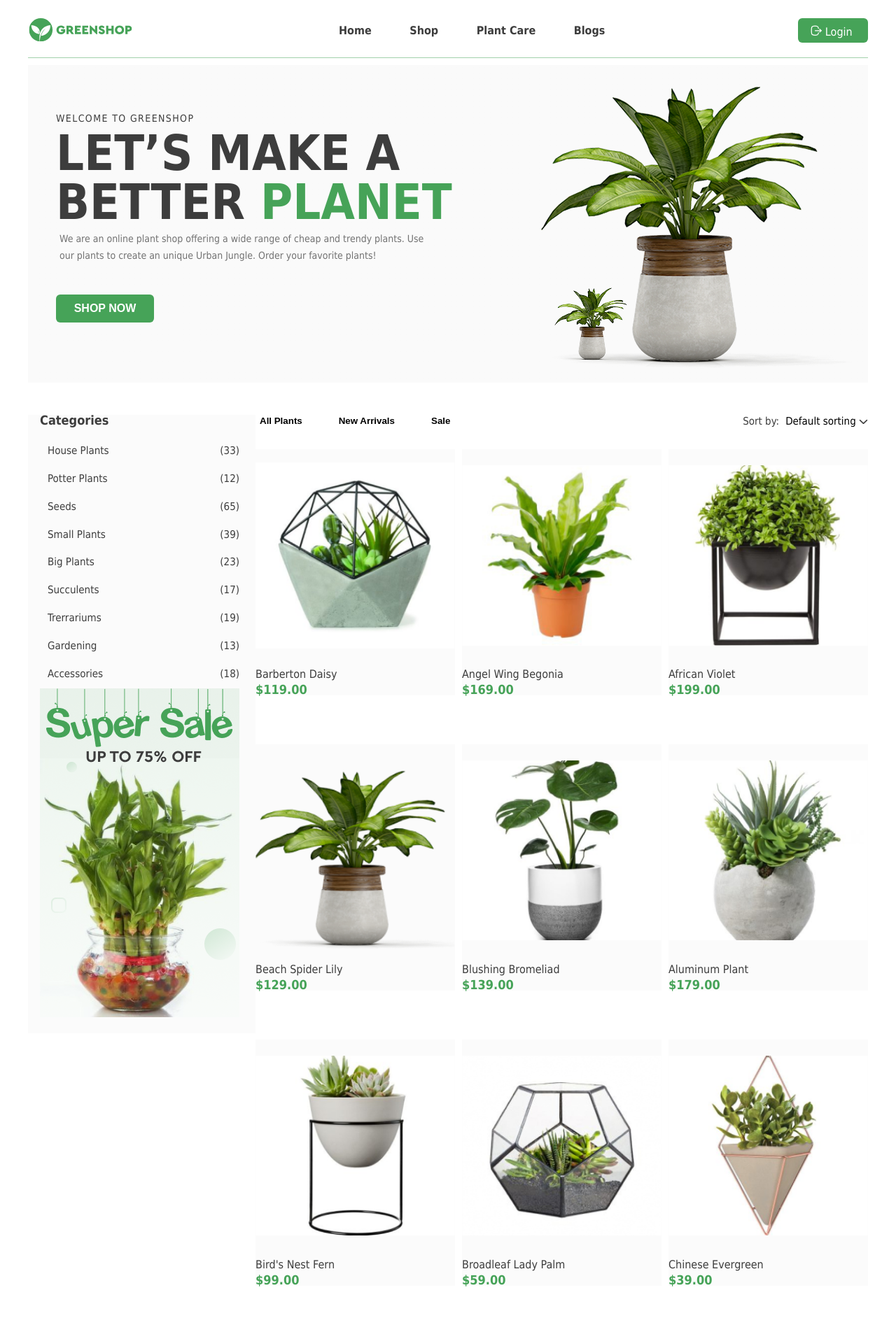
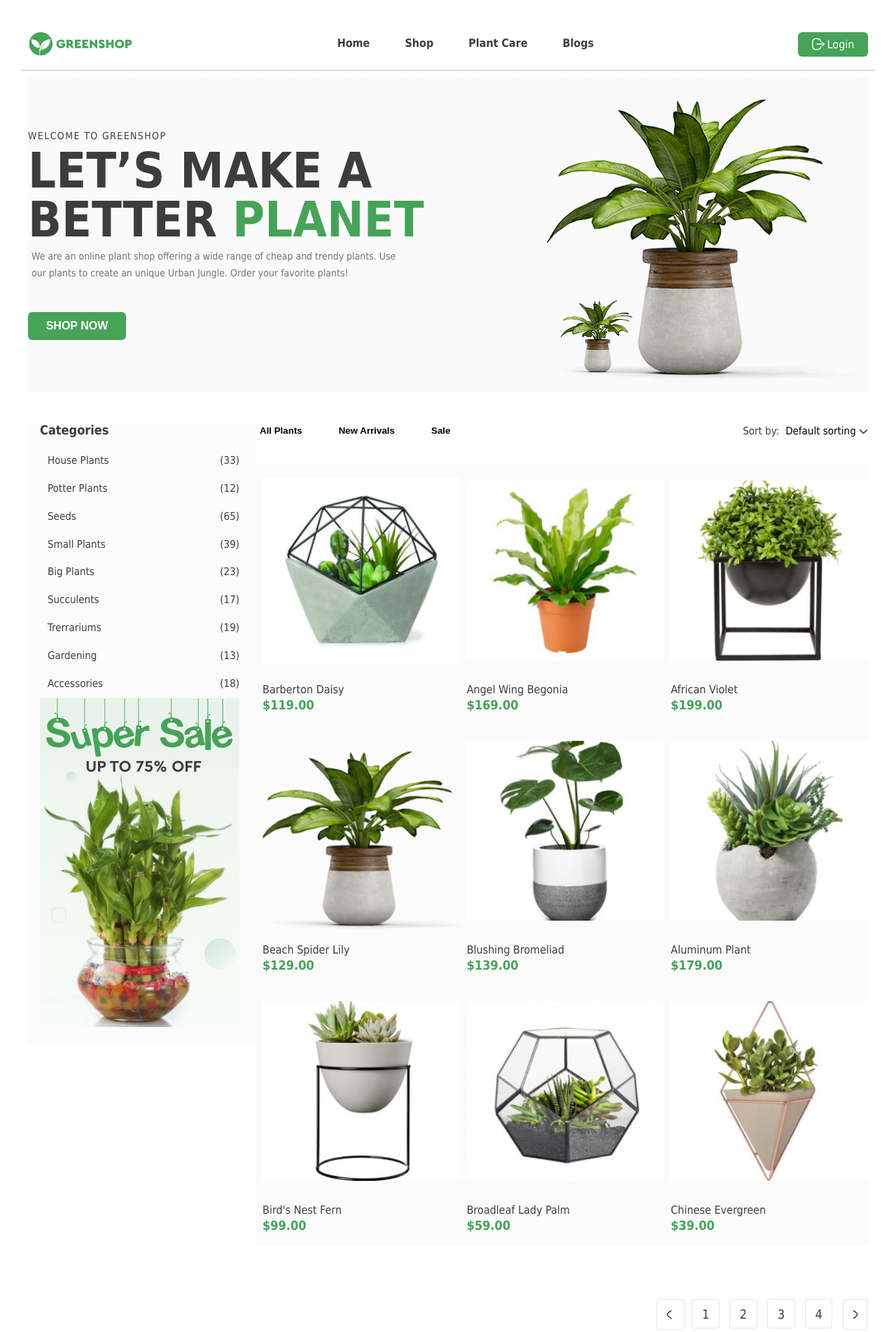
Before and after one commit to olhaLK/Front-end-basic, a plain HTML site: page hw-site-greenshop/index.html in a window 1280 px wide. Shown: the top 1904 px of the page at 70% size. Drawn offline with Linux system fonts and the light colour scheme.

Commit message:
hw 8.1: changed margin to flexbox; changed item`s section.

```diff
--- a/hw-site-greenshop/css/style.css
+++ b/hw-site-greenshop/css/style.css
@@ -10,7 +10,9 @@
 }
 
 .wrapper {
-    width: 1200px;
+    max-width: 1220px;
+    min-width: 1000px;
+    padding: 0 10px;
     margin: 0 auto;
 }
 
@@ -27,12 +29,14 @@
     color: #3D3D3D;
     font-style: normal;
     margin-top: 26px;
+    display: flex;
+    align-items: center;
+    justify-content: space-between;
     border-bottom: 0.3px solid rgba(70, 163, 88, 0.50);
 }
 
 .logo {
-    float: left;
-    margin-bottom: 17.7px;
+    display: flex;
 }
 
 .logo img {
@@ -41,7 +45,9 @@
 }
 
 .login {
-    float: right;
+    display: flex;
+    justify-content: center;
+    align-items: center;
     width: 100px;
     height: 35px;
     border-radius: 6px;
@@ -50,32 +56,33 @@
 }
 
 .login svg {
-    width: 16.278px;
-    height: 15.417px;
-    margin-top: 10px;
-    margin-left: 18px;
+    display: flex;
+
 }
 
 .login span{
+    display: flex;
+    padding-left: 4px;
     color: #FFF;
     font-size: 16px;
     font-weight: 500;
 }
 
 .menu {
-    float: left;
-    margin-left: 244px;
-    margin-top: 8px;
-    border-bottom: 3px solid transparent;
+    display: flex;
+    justify-content: space-between;
+    align-items: center;
 }
 
 .menu a {
+    display: flex;
+    justify-content: space-between;
     text-decoration: none;
     font-size: 16px;
     font-weight: 800;
-    margin-left: 50px;
     color: #3D3D3D;
-    padding-bottom: 26px;
+    padding: 26px 25px;
+    border-bottom: 3px solid transparent;
 }
 
 .menu a:hover {
@@ -85,14 +92,17 @@
 
 .welcome {
     margin-top: 10px;
+    display: flex;
+    justify-content: space-between;
     background: linear-gradient(98deg, rgba(245, 245, 245, 0.50)
     -23.46%, rgba(245, 245, 245, 0.50) 107.51%);
 }
 
 .welcome-block {
-    display: inline-block;
-    margin: 68px 0 85px 40px;
-    vertical-align: top;
+    display: flex;
+    flex-direction: column;
+    align-items: flex-start;
+    justify-content: center;
 }
 
 h1 {
@@ -126,10 +136,7 @@ h1 {
 }
 
 .image-block {
-    display: inline-block;
-    width: 487px;
-    height: 450px;
-    margin-left: 60px;
+    display: flex;
 }
 
 .btn-shop {
@@ -256,25 +263,24 @@ h1 {
     flex-shrink: 0;
 }
 
-.products {
+.list {
     display: flex;
-    flex-direction: row;
     flex-wrap: wrap;
-    gap: 10px;
-    margin-top: 30px;
+    margin:38px -10px 0;
 }
 
-.product {
-    margin-bottom: 60px;
+.item {
+    width: 33.333%;
+    padding: 0 10px 20px;
     border-top: 2px solid transparent;
     background:  #FBFBFB;
 }
 
-.product:hover {
+.item:hover {
     border-top: 2px solid #46A358;
 }
 
-.product-image {
+.item-image {
     display: flex;
     justify-content: center;
     align-items: center;
@@ -288,7 +294,7 @@ h1 {
     height: auto;
 }
 
-.product-name{
+.item-name{
     color: #3D3D3D;
     text-decoration: none;
     font-size: 16px;
@@ -298,7 +304,7 @@ h1 {
     display: block;
 }
 
-.product-price {
+.item-price {
     display: block;
     color: #46A358;
     font-size: 18px;
--- a/hw-site-greenshop/index.html
+++ b/hw-site-greenshop/index.html
@@ -6,7 +6,7 @@
     <link rel="stylesheet" href="css/style.css">
 </head>
 <body class="body">
-    <header class="header wrapper clearfix">
+    <header class="header wrapper">
         <a href="#" class="logo">
             <img src="img/ic-logo.svg" alt="logo">
         </a>
@@ -91,95 +91,113 @@
         </section>
 
 
-        <section class="products">
-            <article class="product">
-                <div class="product-image">
+        <section class="list">
+            <article class="item">
+                <div class="item-inset">
+                    <div class="item-image">
                         <img class="img-responsive" src="img/img-pr-barberton.png" alt="Barberton Daisy">
                     </div>
-                <a href="#" class="product-name">
+                    <a href="#" class="item-name">
                         Barberton Daisy
-                    <span class="product-price">$119.00</span>
+                        <span class="item-price">$119.00</span>
                     </a>
+                </div>
             </article>
 
-            <article class="product">
-                <div class="product-image">
+            <article class="item">
+                <div class="item-inset">
+                    <div class="item-image">
                         <img class="img-responsive" src="img/img-pr-angel.png" alt="Angel Wing Begonia">
                     </div>
-                <a href="#" class="product-name">
+                    <a href="#" class="item-name">
                         Angel Wing Begonia
-                    <span class="product-price">$169.00</span>
+                        <span class="item-price">$169.00</span>
                     </a>
+                </div>
             </article>
 
-            <article class="product">
-                <div class="product-image">
+            <article class="item">
+                <div class="item-inset">
+                    <div class="item-image">
                         <img class="img-responsive" src="img/img-pr-african.png" alt="African Violet">
                     </div>
-                <a href="#" class="product-name">
+                    <a href="#" class="item-name">
                         African Violet
-                    <span class="product-price">$199.00</span>
+                        <span class="item-price">$199.00</span>
                     </a>
+                </div>
             </article>
 
-            <article class="product">
-                <div class="product-image">
+            <article class="item">
+                <div class="item-inset">
+                    <div class="item-image">
                         <img class="img-responsive" src="img/img-pr-beach.png" alt="Beach Spider Lily">
                     </div>
-                <a href="#" class="product-name">
+                    <a href="#" class="item-name">
                         Beach Spider Lily
-                    <span class="product-price">$129.00</span>
+                        <span class="item-price">$129.00</span>
                     </a>
+                </div>
             </article>
 
-            <article class="product">
-                <div class="product-image">
+            <article class="item">
+                <div class="item-inset">
+                    <div class="item-image">
                         <img class="img-responsive" src="img/img-pr-blushing.png" alt="Blushing Bromeliad">
                     </div>
-                <a href="#" class="product-name">
+                    <a href="#" class="item-name">
                         Blushing Bromeliad
-                    <span class="product-price">$139.00</span>
+                        <span class="item-price">$139.00</span>
                     </a>
+                </div>
             </article>
 
-            <article class="product">
-                <div class="product-image">
+            <article class="item">
+                <div class="item-inset">
+                    <div class="item-image">
                         <img class="img-responsive" src="img/img-pr-aluminum.png" alt="Aluminum Plant">
                     </div>
-                <a href="#" class="product-name">
+                    <a href="#" class="item-name">
                         Aluminum Plant
-                    <span class="product-price">$179.00</span>
+                        <span class="item-price">$179.00</span>
                     </a>
+                </div>
             </article>
 
-            <article class="product">
-                <div class="product-image">
+            <article class="item">
+                <div class="item-inset">
+                    <div class="item-image">
                         <img class="img-responsive" src="img/img-pr-bird.png" alt="Bird's Nest Fern">
                     </div>
-                <a href="#" class="product-name">
+                    <a href="#" class="item-name">
                         Bird's Nest Fern
-                    <span class="product-price">$99.00</span>
+                        <span class="item-price">$99.00</span>
                     </a>
+                </div>
             </article>
 
-            <article class="product">
-                <div class="product-image">
+            <article class="item">
+                <div class="item-inset">
+                    <div class="item-image">
                         <img class="img-responsive" src="img/img-pr-broadleaf.png" alt="Broadleaf Lady Palm">
                     </div>
-                <a href="#" class="product-name">
+                    <a href="#" class="item-name">
                         Broadleaf Lady Palm
-                    <span class="product-price">$59.00</span>
+                        <span class="item-price">$59.00</span>
                     </a>
+                </div>
             </article>
 
-            <article class="product">
-                <div class="product-image">
+            <article class="item">
+                <div class="item-inset">
+                    <div class="item-image">
                         <img class="img-responsive" src="img/img-pr-chinese.png" alt="Chinese Evergreen">
                     </div>
-                <a href="#" class="product-name">
+                    <a href="#" class="item-name">
                         Chinese Evergreen
-                    <span class="product-price">$39.00</span>
+                        <span class="item-price">$39.00</span>
                     </a>
+                </div>
             </article>
         </section>
 
```
Lines whose indentation alone changed are shown as unchanged.
